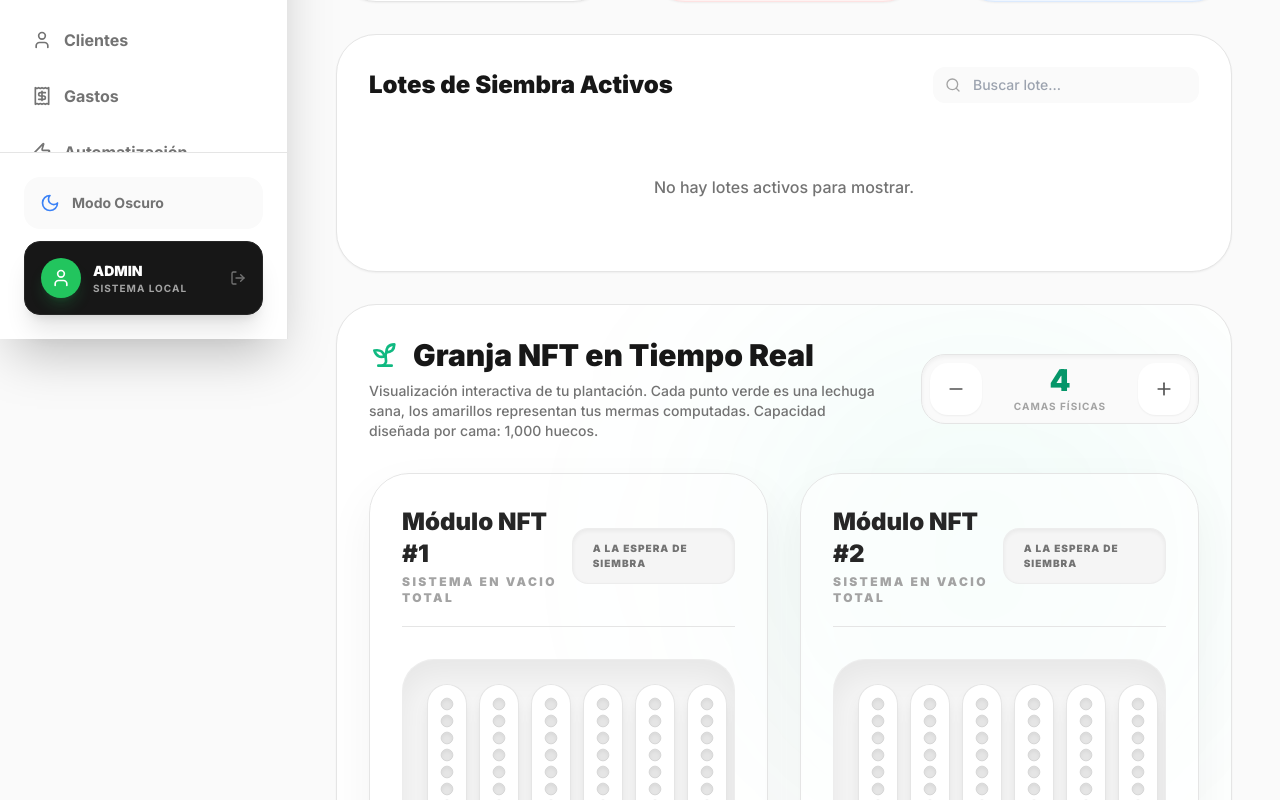
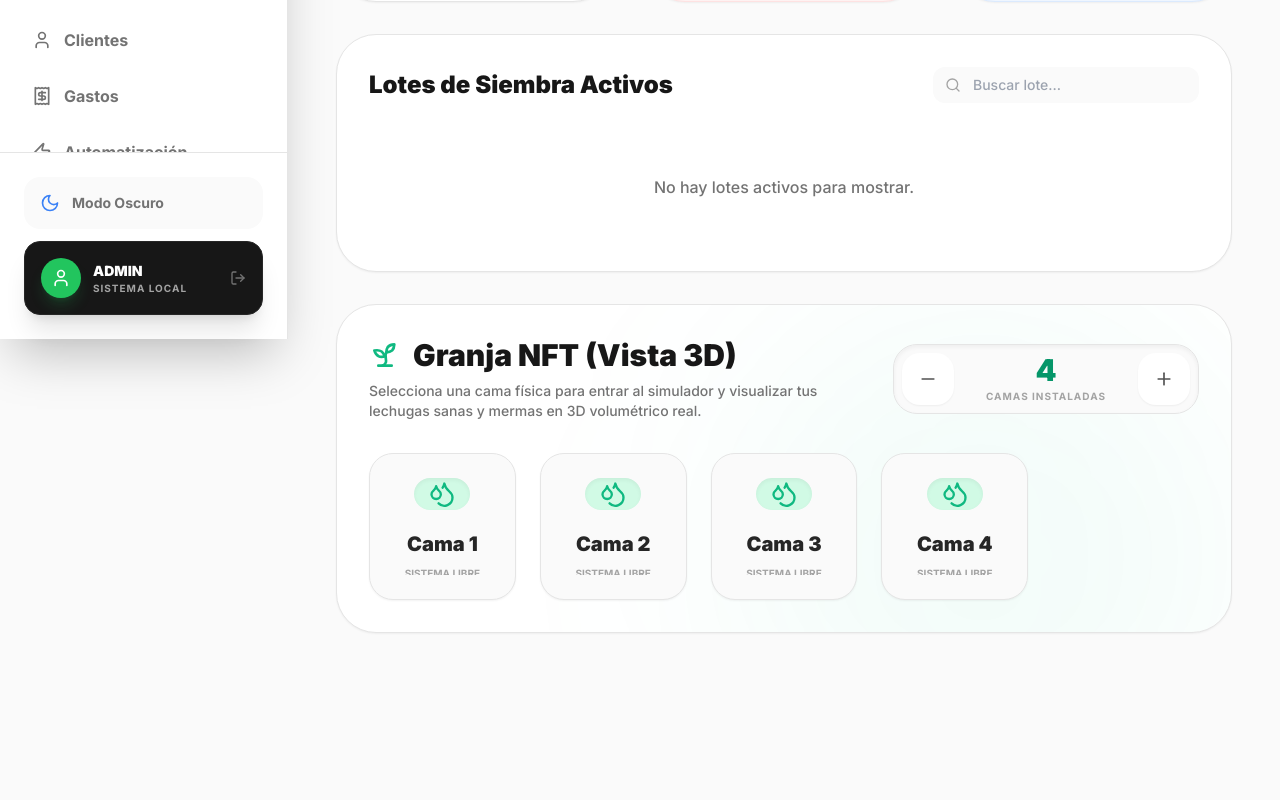
Before and after one commit to dmazasuxe-gif/Sistema-Hidroponico, a Next.js app: page /dashboard/lettuces in a window 1280 px wide. Shown: the part 461-1261 px from the top of the page. After the commit the page ends 1222 px from the top, so only its background shows below. Built offline with nearby package versions, Linux system fonts and the light colour scheme.

Commit message:
Enhance: Tarjetas de camas simplificadas y visor Modal 3D hiper-realista interactivo

```diff
--- a/src/app/dashboard/lettuces/page.tsx
+++ b/src/app/dashboard/lettuces/page.tsx
@@ -58,6 +58,7 @@ export default function LettucesControlPage() {
 
   // New Batch Form State
   const [newBatchModalOpen, setNewBatchModalOpen] = useState(false);
+  const [fullscreenBedIndex, setFullscreenBedIndex] = useState<number | null>(null);
   const [newBatchForm, setNewBatchForm] = useState({
     plantName: '',
     sowingDate: new Date().toISOString().split('T')[0],
@@ -386,17 +387,17 @@ export default function LettucesControlPage() {
         </div>
       </div>
 
-      {/* Renderizado de Camas NFT Visuales e Interactivas */}
+      {/* Tarjetas Visores de Camas NFT */}
       <div className="p-8 rounded-[40px] bg-white dark:bg-neutral-900 border border-neutral-200 dark:border-neutral-800 shadow-sm mt-8 relative overflow-hidden">
         <div className="absolute top-0 right-0 w-[500px] h-[500px] bg-emerald-500/5 blur-[120px] rounded-full pointer-events-none" />
         <div className="flex flex-col md:flex-row items-start md:items-center justify-between mb-8 gap-6 relative z-10">
           <div>
             <h3 className="text-2xl md:text-3xl font-black flex items-center gap-3">
               <Sprout className="w-8 h-8 text-emerald-500" />
-              Granja NFT en Tiempo Real
+              Granja NFT (Vista 3D)
             </h3>
             <p className="text-neutral-500 font-medium text-sm mt-2 max-w-lg">
-              Visualización interactiva de tu plantación. Cada punto verde es una lechuga sana, los amarillos representan tus mermas computadas. Capacidad diseñada por cama: 1,000 huecos.
+              Selecciona una cama física para entrar al simulador y visualizar tus lechugas sanas y mermas en 3D volumétrico real.
             </p>
           </div>
 
@@ -405,21 +406,51 @@ export default function LettucesControlPage() {
             <button onClick={() => updateBeds(-1)} className="p-4 bg-white dark:bg-neutral-900 rounded-[18px] hover:bg-neutral-100 dark:hover:bg-neutral-800 text-neutral-600 dark:text-neutral-300 transition-colors shadow-sm hover:shadow-md transform active:scale-95" title="Remover cama" aria-label="Remover cama"><Minus className="w-5 h-5" /></button>
             <div className="flex flex-col items-center px-6">
               <span className="text-3xl font-black text-emerald-600 dark:text-emerald-400 leading-none">{totalBeds}</span>
-              <span className="text-[10px] font-bold uppercase tracking-widest text-neutral-400 mt-1">Camas Físicas</span>
+              <span className="text-[10px] font-bold uppercase tracking-widest text-neutral-400 mt-1">Camas Instaladas</span>
             </div>
             <button onClick={() => updateBeds(1)} className="p-4 bg-white dark:bg-neutral-900 rounded-[18px] hover:bg-neutral-100 dark:hover:bg-neutral-800 text-neutral-600 dark:text-neutral-300 transition-colors shadow-sm hover:shadow-md transform active:scale-95" title="Sumar cama" aria-label="Sumar cama"><Plus className="w-5 h-5" /></button>
           </div>
         </div>
 
-        {/* Grid de Plantillas Visuales */}
-        <div className="grid grid-cols-1 xl:grid-cols-2 gap-8 relative z-10">
+        {/* Listado de Camas (Botones Minis) */}
+        <div className="grid grid-cols-2 md:grid-cols-4 lg:grid-cols-5 gap-4 lg:gap-6 relative z-10">
           {Array.from({ length: totalBeds }).map((_, i) => {
-             const batch = activeBatchesList[i]; // Asigna lote según el orden
+             const batch = activeBatchesList[i];
+             return (
+               <motion.button
+                 key={i}
+                 whileHover={{ scale: 1.05 }}
+                 whileTap={{ scale: 0.95 }}
+                 onClick={() => setFullscreenBedIndex(i)}
+                 className="flex flex-col items-center bg-neutral-50 dark:bg-neutral-950/40 border border-neutral-200 dark:border-neutral-800 p-6 rounded-3xl shadow-sm hover:shadow-2xl hover:border-emerald-500/50 transition-all aspect-square justify-center relative overflow-hidden group outline-none focus:ring-4 focus:ring-emerald-500/30"
+               >
+                 <div className="w-14 h-14 rounded-full bg-emerald-100 dark:bg-emerald-900/30 text-emerald-500 flex items-center justify-center mb-3 group-hover:scale-110 group-hover:bg-emerald-500 group-hover:text-white transition-all shadow-inner">
+                   <Droplets className="w-7 h-7" />
+                 </div>
+                 <h4 className="font-black text-xl text-neutral-800 dark:text-neutral-100 mt-2">Cama {i + 1}</h4>
+                 <p className="text-[10px] uppercase font-bold text-neutral-400 text-center mt-2 w-full truncate px-2">
+                   {batch ? batch.plantName : 'Sistema Libre'}
+                 </p>
+                 {batch && (
+                   <div className="absolute top-4 right-4 w-3.5 h-3.5 bg-emerald-500 rounded-full shadow-[0_0_12px_rgba(16,185,129,0.8)] animate-pulse border-2 border-white dark:border-neutral-900" title="Activo" />
+                 )}
+               </motion.button>
+             );
+          })}
+        </div>
+      </div>
+
+      {/* Fullscreen Interactive Bed Modal */}
+      <AnimatePresence>
+        {fullscreenBedIndex !== null && (
+          <div className="fixed inset-0 z-[9999] flex flex-col bg-neutral-100 dark:bg-neutral-950 overflow-hidden">
+            {(() => {
+               const i = fullscreenBedIndex;
+               const batch = activeBatchesList[i];
                const maxCapacity = 1000;
                const good = batch ? batch.goodCondition : 0;
                const bad = batch ? batch.badCondition : 0;
 
-             // Mapeo preciso de cada hueco en la cama NFT
                const slots: string[] = [];
                for (let s = 0; s < maxCapacity; s++) {
                  if (s < good) slots.push('good');
@@ -428,72 +459,94 @@ export default function LettucesControlPage() {
                }
 
                return (
-               <div key={i} className="flex flex-col items-center bg-white/50 dark:bg-neutral-950/20 p-5 sm:p-8 rounded-[40px] border border-neutral-200 dark:border-neutral-800 shadow-[0_20px_50px_rgba(0,0,0,0.05)] w-full relative group transition-all duration-500 hover:shadow-[0_20px_50px_rgba(16,185,129,0.1)] hover:border-emerald-500/30">
-                 {/* Header de Cama Visual */}
-                 <div className="flex justify-between items-center w-full mb-8 border-b border-neutral-200 dark:border-neutral-800 pb-5">
+                 <motion.div initial={{ opacity: 0 }} animate={{ opacity: 1 }} exit={{ opacity: 0 }} className="absolute inset-0 flex flex-col">
+                   {/* Navbar Modal */}
+                   <div className="flex items-center justify-between p-6 bg-white dark:bg-neutral-900 border-b border-neutral-200 dark:border-neutral-800 shadow-md relative z-20 shrink-0">
+                     <div className="flex items-center gap-4">
+                       <div className="w-12 h-12 rounded-2xl bg-emerald-500 text-white flex items-center justify-center shadow-lg">
+                         <Droplets className="w-6 h-6" />
+                       </div>
                        <div>
-                     <h4 className="font-black text-2xl text-neutral-800 dark:text-neutral-100 flex items-center gap-2">
-                        Módulo NFT #{i + 1}
-                     </h4>
-                     <p className="text-xs font-black uppercase tracking-[0.2em] text-neutral-400 mt-1">
-                       {batch ? batch.plantName : 'Sistema en Vacio Total'}
+                         <h2 className="text-2xl font-black flex items-center gap-3">
+                           Cama NFT #{i + 1}
+                           {batch && <span className="px-3 py-1 bg-emerald-100 dark:bg-emerald-900/30 text-emerald-600 dark:text-emerald-400 text-[10px] uppercase tracking-widest rounded-lg">{batch.plantName}</span>}
+                         </h2>
+                         <p className="text-sm font-medium text-neutral-500">
+                           {batch ? `Mostrando lote sembrado el ${batch.sowingDate}` : 'Esta cama está actualmente sin sembrar y lista para uso.'}
                          </p>
                        </div>
-
-                   {batch ? (
-                     <div className="flex gap-3 sm:gap-6 bg-neutral-100 dark:bg-neutral-900 p-3 rounded-2xl border border-neutral-200 dark:border-neutral-800 shadow-inner">
-                       <div className="text-center px-4 border-r border-neutral-200 dark:border-neutral-800">
+                     </div>
+                     <div className="flex items-center gap-6">
+                       {batch && (
+                         <div className="hidden md:flex gap-6 mr-6 pr-6 border-r border-neutral-200 dark:border-neutral-800">
+                           <div className="text-center">
                              <p className="text-2xl font-black text-emerald-500">{good}</p>
-                         <p className="text-[10px] uppercase tracking-widest font-bold text-neutral-400">Saludables</p>
+                             <p className="text-[10px] font-bold uppercase tracking-widest text-neutral-400">Sanas</p>
                            </div>
-                       <div className="text-center px-4">
-                         <p className="text-2xl font-black text-yellow-500 animate-pulse">{bad}</p>
-                         <p className="text-[10px] uppercase tracking-widest font-bold text-neutral-400">Merma</p>
+                           <div className="text-center">
+                             <p className="text-2xl font-black text-yellow-500">{bad}</p>
+                             <p className="text-[10px] font-bold uppercase tracking-widest text-neutral-400">Mermas</p>
                            </div>
                          </div>
-                   ) : (
-                     <div className="px-5 py-3 bg-neutral-100 dark:bg-neutral-900 rounded-2xl text-[10px] uppercase font-black text-neutral-500 tracking-widest shadow-inner border border-neutral-200/50 dark:border-neutral-800">
-                       A la espera de siembra
+                       )}
+                       <button onClick={() => setFullscreenBedIndex(null)} className="p-3 bg-red-50 hover:bg-red-500 text-red-500 hover:text-white dark:bg-red-900/30 dark:hover:bg-red-500 rounded-xl transition-colors shadow-sm" title="Cerrar Simulador" aria-label="Cerrar Simulador">
+                          <X className="w-6 h-6" />
+                       </button>
+                     </div>
+                   </div>
+
+                   {/* Canvas 3D de Tubos NFT */}
+                   <div className="flex-1 overflow-auto p-12 bg-gradient-to-br from-neutral-200 to-neutral-300 dark:from-neutral-900 dark:to-black relative perspective-[1200px] custom-scrollbar">
+                     {/* Estructura Base Simulada (Fondo) */}
+                     <div className="absolute inset-x-20 top-1/2 transform -translate-y-1/2 h-[800px] border-[10px] border-emerald-900/10 rounded-[100px] pointer-events-none skew-x-12" />
+
+                     {/* Contenedor Flex para los tubos largos */}
+                     <div className="flex flex-col gap-8 w-max mx-auto bg-white/40 dark:bg-neutral-900/40 p-12 rounded-[60px] border border-white/50 dark:border-neutral-800 shadow-[0_40px_100px_rgba(0,0,0,0.2)] backdrop-blur-3xl pb-20">
+
+                       {/* 10 Tubos Horizontales */}
+                       {Array.from({ length: 10 }).map((_, pipeIdx) => {
+                         const pipeSlots = slots.slice(pipeIdx * 100, (pipeIdx + 1) * 100); // 100 plantas horizontales
+                         return (
+                           <div key={pipeIdx} className="flex items-center bg-gradient-to-b from-white via-neutral-100 to-neutral-300 dark:from-neutral-800 dark:via-neutral-900 dark:to-black h-24 px-6 rounded-full shadow-[0_30px_40px_rgba(0,0,0,0.4)] border border-white/50 dark:border-neutral-700 relative group overflow-visible gap-4 flex-nowrap shrink-0">
+
+                             {/* Efecto de Agua lateral y motor */}
+                             <div className="absolute inset-y-0 left-[-2px] w-12 bg-cyan-400/30 rounded-l-full border-l-[3px] border-cyan-400 z-0">
+                               <div className="absolute inset-0 bg-gradient-to-r from-cyan-400 via-transparent to-transparent opacity-50 animate-pulse" />
+                             </div>
+
+                             {/* Agujeros con plantas (100 en fila) */}
+                             {pipeSlots.map((slot, idx) => (
+                               <div key={idx} className="relative z-10 flex-shrink-0 w-14 h-14 flex items-center justify-center perspective-[800px]">
+                                 {/* Agujero Negro del Tubo */}
+                                 <div className="absolute w-10 h-6 bg-black/90 rounded-[50%] shadow-[inset_0_8px_15px_black] transform translate-y-3 z-0" />
+
+                                 {/* La Lechuga 3D (Emoji Render) */}
+                                 {slot !== 'empty' && (
+                                   <div
+                                     className={`relative z-10 text-[3.2rem] leading-none select-none transition-transform duration-500 hover:scale-[1.4] hover:-translate-y-6 cursor-crosshair transform rotate-x-[-20deg] ${
+                                       slot === 'bad' ? 'filter hue-rotate-[-45deg] saturate-200 brightness-90 animate-pulse drop-shadow-[0_15px_15px_rgba(250,204,21,0.6)]' : 'drop-shadow-[0_15px_25px_rgba(0,0,0,0.6)]'
+                                     }`}
+                                     title={slot === 'good' ? 'Lechuga Viva y Sana' : 'Merma Detectada'}
+                                   >
+                                     🥬
                                    </div>
                                  )}
                                </div>
+                             ))}
 
-                 {/* Representación top-down de Tubos NFT */}
-                 <div className="flex gap-[3px] sm:gap-1.5 lg:gap-3 w-full justify-between items-start bg-neutral-100 dark:bg-neutral-900 p-3 sm:p-5 lg:p-6 rounded-[32px] shadow-[inset_0_15px_30px_rgba(0,0,0,0.06)] border border-neutral-200/50 dark:border-neutral-800 overflow-x-auto custom-scrollbar">
-                   {/* Construyendo los 10 tubos PVC */}
-                   {Array.from({ length: 10 }).map((_, pipeIdx) => {
-                     const pipeSlots = slots.slice(pipeIdx * 100, (pipeIdx + 1) * 100); // 100 huecos por tubo = 1000 total
-                     return (
-                       <div key={pipeIdx} className="flex flex-col gap-[3px] items-center bg-white dark:bg-neutral-800 w-5 sm:w-6 lg:w-10 pt-3 pb-6 rounded-t-full rounded-b-3xl shadow-lg border-[0.5px] border-neutral-200 dark:border-neutral-700 relative flex-shrink-0 group-hover:-translate-y-1 transition-transform duration-500" style={{ transitionDelay: `${pipeIdx * 50}ms` }}>
-
-                         {/* Efecto de Agua fluyendo al final del tubo (animado si hay plantas) */}
-                         <div className={`absolute bottom-0 w-full rounded-b-3xl overflow-hidden ${batch ? 'h-8 bg-cyan-500/30 border-b-[3px] border-cyan-400/80 shadow-[0_5px_15px_rgba(6,182,212,0.5)]' : 'h-4 bg-neutral-300 dark:bg-neutral-700'}`}>
-                           {batch && <div className="absolute inset-x-0 bottom-0 h-full bg-gradient-to-t from-cyan-400 via-transparent to-transparent opacity-80 animate-pulse" />}
-                         </div>
-
-                         {/* Renderizando las Lechugas (100 nodos por tubo) */}
-                         {pipeSlots.map((slot, idx) => (
-                           <div
-                             key={idx}
-                             className={`w-1.5 h-1.5 sm:w-2 sm:h-2 lg:w-3.5 lg:h-3.5 rounded-full transition-all duration-700 z-10 ${
-                               slot === 'good' ? "bg-emerald-500 shadow-[0_0_12px_rgba(16,185,129,0.5)] scale-110 border-0" :
-                               slot === 'bad' ? "bg-yellow-400 shadow-[0_0_12px_rgba(250,204,21,0.8)] animate-pulse border-0 scale-110" :
-                               "bg-neutral-200 dark:bg-neutral-900/50 shadow-inner border border-neutral-300 dark:border-neutral-800 scale-90"
-                             }`}
-                             title={slot === 'good' ? 'Lechuga Sana' : slot === 'bad' ? 'Merma (Cuarentena)' : 'Hueco Disponible'}
-                           />
-                         ))}
-                       </div>
-                     );
-                   })}
-                 </div>
-                 {/* Estructura Base de Acero del NFT */}
-                 <div className="w-[90%] h-6 bg-gradient-to-b from-neutral-300 to-neutral-400 dark:from-neutral-800 dark:to-neutral-950 rounded-b-2xl mt-4 shadow-[0_20px_40px_rgba(0,0,0,0.1)] border-b-2 border-neutral-400 dark:border-black" />
+                             {/* Fin del tubo */}
+                             <div className="absolute inset-y-0 right-[-2px] w-8 bg-neutral-300 dark:bg-neutral-950 rounded-r-full border-r-[3px] border-neutral-400 dark:border-black z-0" />
                            </div>
                          );
                        })}
                      </div>
                    </div>
+                 </motion.div>
+               );
+            })()}
+          </div>
+        )}
+      </AnimatePresence>
 
       {/* Merma Modal */}
       <AnimatePresence>
```
Lines whose indentation alone changed are shown as unchanged.
